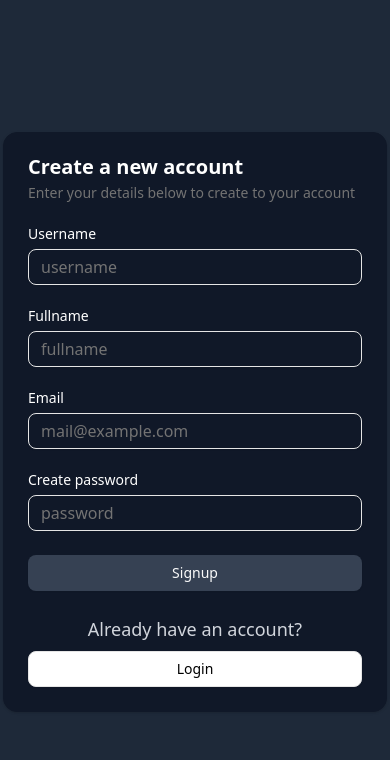
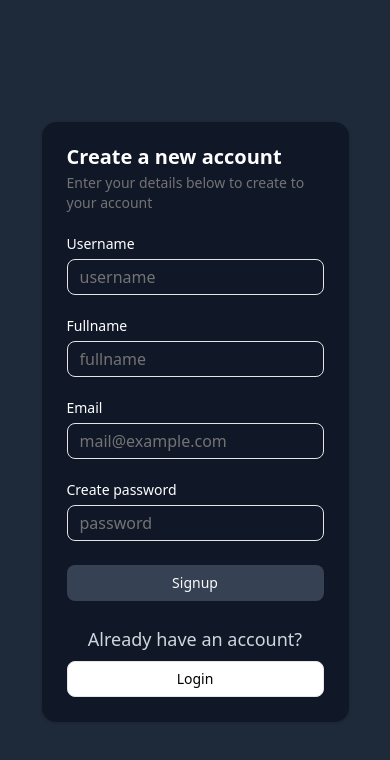
Before and after one commit to akshaypunia0/Fullstack-Shopping-cart-website, a React (Vite) app in the folder Client/: page /signup in a window 390 px wide. Shown: the top 760 px of the page. Built offline with nearby package versions, Linux system fonts and the light colour scheme.

Commit message:
login bug fix

```diff
--- a/Client/src/App.jsx
+++ b/Client/src/App.jsx
@@ -22,7 +22,6 @@ function App() {
 
         <Routes>
           <Route path='/login' element={<Login />} />
-          <Route path='/' element={<Login />} />
           <Route path='/signup' element={<Signup />} />
 
           {/* <Route element={}/> */}
@@ -31,6 +30,7 @@ function App() {
 
             <Route element={<Layout setIsCartOpen={() => setIsCartOpen(true)} />}>
               <Route path='/home' element={<Home />} />
+              <Route path='/' element={<Home />} />
               <Route path='/products' element={<Product />} />
               <Route path='/cart' element={<Cart cartItems={products} />} />
             </Route>
--- a/Client/src/pages/login/Login.jsx
+++ b/Client/src/pages/login/Login.jsx
@@ -20,7 +20,7 @@ const Login = () => {
 
 
     return (
-        <Card className="w-full max-w-sm sm:max-w-md md:max-w-lg lg:max-w-xl mx-auto flex bg-gray-900 border-gray-900 text-white text-xl">
+        <Card className="sm:w-[100%] md:w-full max-w-sm sm:max-w-md md:max-w-lg lg:max-w-xl mx-auto flex bg-gray-900 border-gray-900 text-white text-xl">
             <CardHeader>
                 <CardTitle>Login to your account</CardTitle>
                 <CardDescription>
--- a/Client/src/pages/register/Signup.jsx
+++ b/Client/src/pages/register/Signup.jsx
@@ -53,7 +53,7 @@ const Signup = () => {
 
 
     return (
-        <Card className="w-full max-w-sm sm:max-w-md md:max-w-lg lg:max-w-xl mx-auto flex bg-gray-900 border-gray-900 text-white text-xl">
+        <Card className="sm:w-90% md:w-full max-w-sm sm:max-w-md md:max-w-lg lg:max-w-xl mx-auto flex bg-gray-900 border-gray-900 text-white text-xl">
             <CardHeader>
                 <CardTitle>Create a new account</CardTitle>
                 <CardDescription>
```
